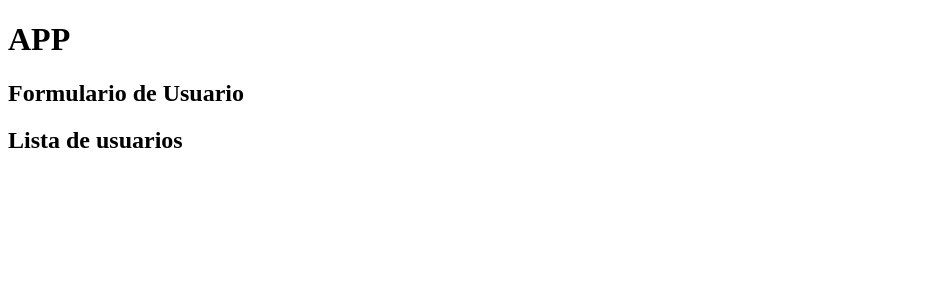
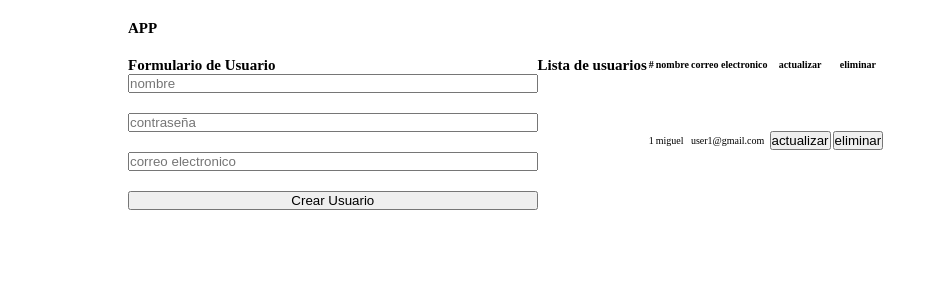
Before and after one commit to MiguelJarecca/Login-Authentication, a React (Vite) app: page / in a window 1280 px wide. Shown: the top 300 px of the page, without its empty margins (0-938 px from the left). Built offline with nearby package versions, Linux system fonts and the light colour scheme.

Commit message:
se esctructura el formulario y la tabla

```diff
--- a/src/App.css
+++ b/src/App.css
@@ -0,0 +1,37 @@
+*{
+    margin: 0;
+    padding: 0;
+    box-sizing: border-box;
+
+}
+
+html {
+    font-size: 62.5%;
+    overflow-x: hidden;
+}
+
+body {
+    padding: 2rem 10%;
+}
+
+section {
+    display: flex;
+    flex-direction: column;
+}
+
+.container {
+    display: flex;
+    padding: 2rem 0;
+}
+
+.container-form {
+    display: flex;
+    flex-direction: column;
+    width: 40%;
+}
+
+.form {
+    display: flex;
+    flex-direction: column;
+    gap: 2rem;
+}
--- a/src/App.jsx
+++ b/src/App.jsx
@@ -14,14 +14,14 @@ function App() {
   ];
 
   return (
-    <>
+    <section>
       <h1>APP</h1>
 
       <div className="container">
         <UserForm />
-        <UserList />
+        <UserList users={initialUsers}/>
       </div>
-    </>
+    </section>
   )
 }
 
--- a/src/components/UserForm.jsx
+++ b/src/components/UserForm.jsx
@@ -1,9 +1,55 @@
+import { useState } from "react";
+
+const initialUserForm =
+    {
+        userName: '',
+        password: '',
+        email: '',
+    }
+
 
 export const UserForm = () => {
 
+    const [userForm, setUserForm] = useState(initialUserForm);
+
+    const {userName, password, email} = userForm;
+
+    const onInputChange = ({target}) => {
+        const {name, value} = target;
+            setUserForm({
+                ...userForm,
+                [name]: value,
+            })
+    }
+
     return (
-        <>
+        <div className="container-form">
             <h2>Formulario de Usuario</h2>
-        </>
+
+            <form className="form">
+                <input
+                    type="text"
+                    placeholder="nombre"
+                    name="userName"
+                    value={userName}
+                    onChange={onInputChange}
+                />
+                <input
+                    type="password"
+                    placeholder="contraseña"
+                    name="password"
+                    value={password}
+                    onChange={onInputChange}
+                />
+                <input
+                    type="email"
+                    placeholder="correo electronico"
+                    name="value"
+                    value={email}
+                    onChange={onInputChange}
+                />
+                <button type="submit"> Crear Usuario</button>
+            </form>
+        </div>
     )
 }
--- /dev/null
+++ b/src/components/UserRow.jsx
@@ -0,0 +1,15 @@
+
+export const UserRow = ({ id, userName, email }) => {
+
+    return (
+        <>
+             <tr>
+                <td>{id}</td>
+                <td>{userName}</td>
+                <td>{email}</td>
+                <td><button type="button">actualizar</button></td>
+                <td><button type="button">eliminar</button></td>
+            </tr>
+        </>
+    )
+}
--- a/src/components/UsersList.jsx
+++ b/src/components/UsersList.jsx
@@ -1,9 +1,35 @@
+import { UserRow } from "./UserRow"
 
-export const UserList = () => {
+export const UserList = ({ users=[] }) => {
 
+    console.log('control', users)
     return (
         <>
             <h2>Lista de usuarios</h2>
+
+            <table>
+                <thead>
+                    <tr>
+                        <th>#</th>
+                        <th>nombre</th>
+                        <th>correo electronico</th>
+                        <th>actualizar</th>
+                        <th>eliminar</th>
+                    </tr>
+                </thead>
+                <tbody>
+                    {users.map((user) => (
+                        <UserRow
+                            key = {user.id}
+                            id = {user.id}
+                            userName = {user.userName}
+                            email = {user.email}
+                        />
+                    ))}
+
+                </tbody>
+
+            </table>
         </>
     )
 }
```
